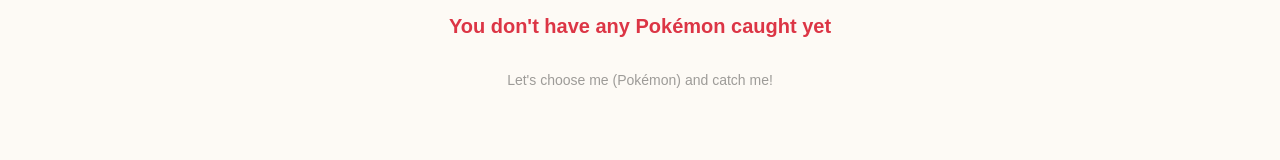
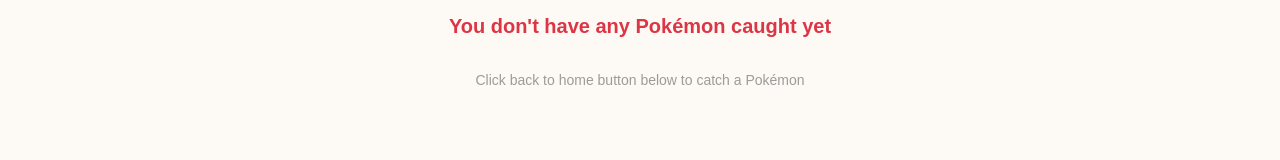
Before and after one commit to GoldenBabyy/PokemonWebApp, a React (Create React App) app: page /myPokemonList in a window 1280 px wide. Shown: the part 258-418 px from the top of the page. Built offline with nearby package versions, Linux system fonts and the light colour scheme.

Commit message:
First Push

```diff
--- a/src/Pages/myPokemonList.js
+++ b/src/Pages/myPokemonList.js
@@ -57,7 +57,7 @@ export const MyPokemonList = () => {
                     (
                         <>
                             <p className="text-center text-danger alert"> You don't have any Pokémon caught yet</p>
-                            <p className="subtitle-alert">Let's choose me (Pokémon) and catch me!</p>
+                            <p className="subtitle-alert">Click back to home button below to catch a Pokémon</p>
                         </>
                     ) :
                     (
```
